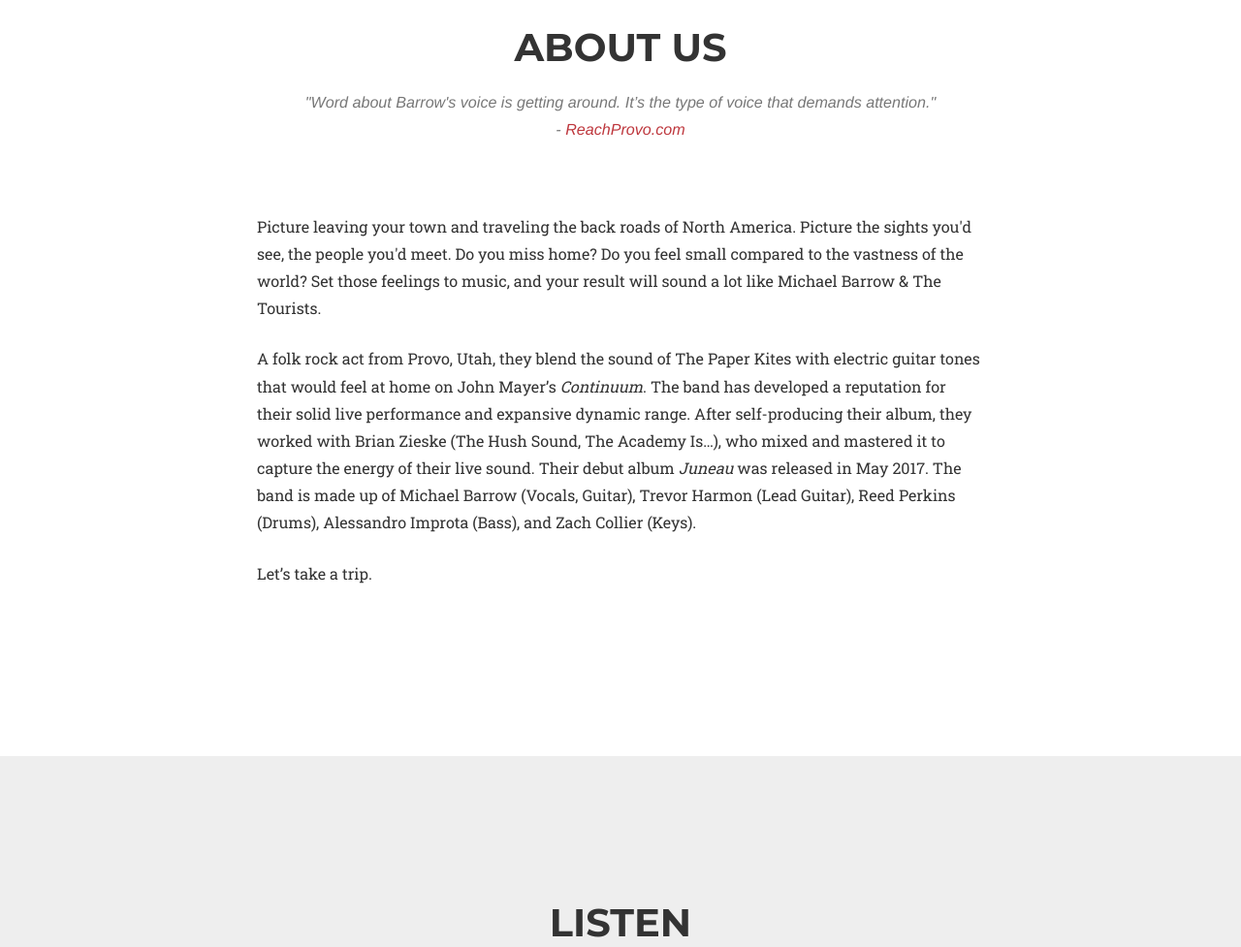
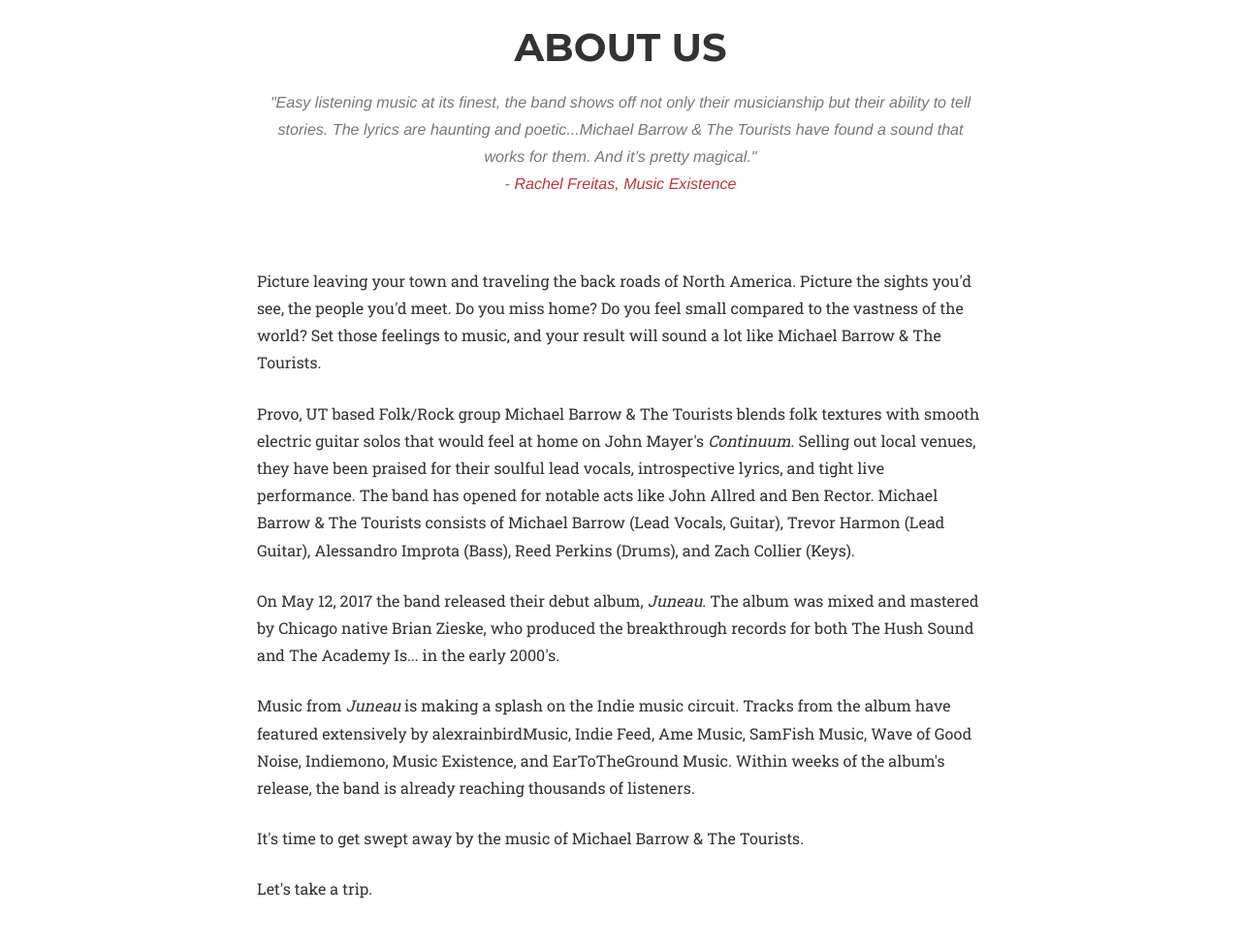
Before and after one commit to michaelbarrowandthetourists/michael-barrow-epk, a website: page index.html in a window 1280 px wide. Shown: the part 1080-2057 px from the top of the page at 97% size. Drawn offline with nearby package versions, Linux system fonts and the light colour scheme; a web font is replaced by a local one.

Commit message:
updated bio and blurb

```diff
--- a/index.html
+++ b/index.html
@@ -95,8 +95,8 @@
             <div class="row">
                 <div class="text-center col-sm-12 col-md-offset-1 col-md-10 col-lg-offset-2 col-lg-8">
                     <h2 class="section-heading">About us</h2>
-                    <h3 class="section-subheading text-muted">"Word about Barrow's voice is getting around. It’s the type of voice that demands attention."<br/>
-                        - <a href="http://reachprovo.com/music-news/news-wish-granteds-michael-barrow-to-perform-tonight/">ReachProvo.com</a>
+                    <h3 class="section-subheading text-muted">"Easy listening music at its finest, the band shows off not only their musicianship but their ability to tell stories. The lyrics are haunting and poetic...Michael Barrow &amp; The Tourists have found a sound that works for them. And it’s pretty magical."<br/>
+                        - <a href="http://musicexistence.com/blog/2017/06/07/album-review-michael-barrow-the-tourists-juneau/">Rachel Freitas, Music Existence</a>
                     </h3>
 
                 </div>
@@ -107,10 +107,19 @@
                         Picture leaving your town and traveling the back roads of North America. Picture the sights you'd see, the people you'd meet. Do you miss home? Do you feel small compared to the vastness of the world? Set those feelings to music, and your result will sound a lot like Michael Barrow &amp; The Tourists.
                     </p>
                     <p>
-                        A folk rock act from Provo, Utah, they blend the sound of The Paper Kites with electric guitar tones that would feel at home on John Mayer’s <i>Continuum</i>. The band has developed a reputation for their solid live performance and expansive dynamic range. After self-producing their album, they worked with Brian Zieske (The Hush Sound, The Academy Is…), who mixed and mastered it to capture the energy of their live sound. Their debut album <em>Juneau</em> was released in May 2017. The band is made up of Michael Barrow (Vocals, Guitar), Trevor Harmon (Lead Guitar), Reed Perkins (Drums), Alessandro Improta (Bass), and Zach Collier (Keys).
+                        Provo, UT based Folk/Rock group Michael Barrow &amp; The Tourists blends folk textures with smooth electric guitar solos that would feel at home on John Mayer's <i>Continuum</i>. Selling out local venues, they have been praised for their soulful lead vocals, introspective lyrics, and tight live performance. The band has opened for notable acts like John Allred and Ben Rector. Michael Barrow &amp; The Tourists consists of Michael Barrow (Lead Vocals, Guitar), Trevor Harmon (Lead Guitar), Alessandro Improta (Bass), Reed Perkins (Drums), and Zach Collier (Keys).
                     </p>
                     <p>
-                        Let’s take a trip.
+                        On May 12, 2017 the band released their debut album, <i>Juneau</i>. The album was mixed and mastered by Chicago native Brian Zieske, who produced the breakthrough records for both The Hush Sound and The Academy Is... in the early 2000's.
+                    </p>
+                    <p>
+                        Music from <i>Juneau</i> is making a splash on the Indie music circuit. Tracks from the album have featured extensively by alexrainbirdMusic, Indie Feed, Ame Music, SamFish Music, Wave of Good Noise, Indiemono, Music Existence, and EarToTheGround Music. Within weeks of the album's release, the band is already reaching thousands of listeners.
+                    </p>
+                    <p>
+                        It's time to get swept away by the music of Michael Barrow &amp; The Tourists.
+                    </p>
+                    <p>
+                        Let's take a trip.
                     </p>
                 </div>
             </div>
```
